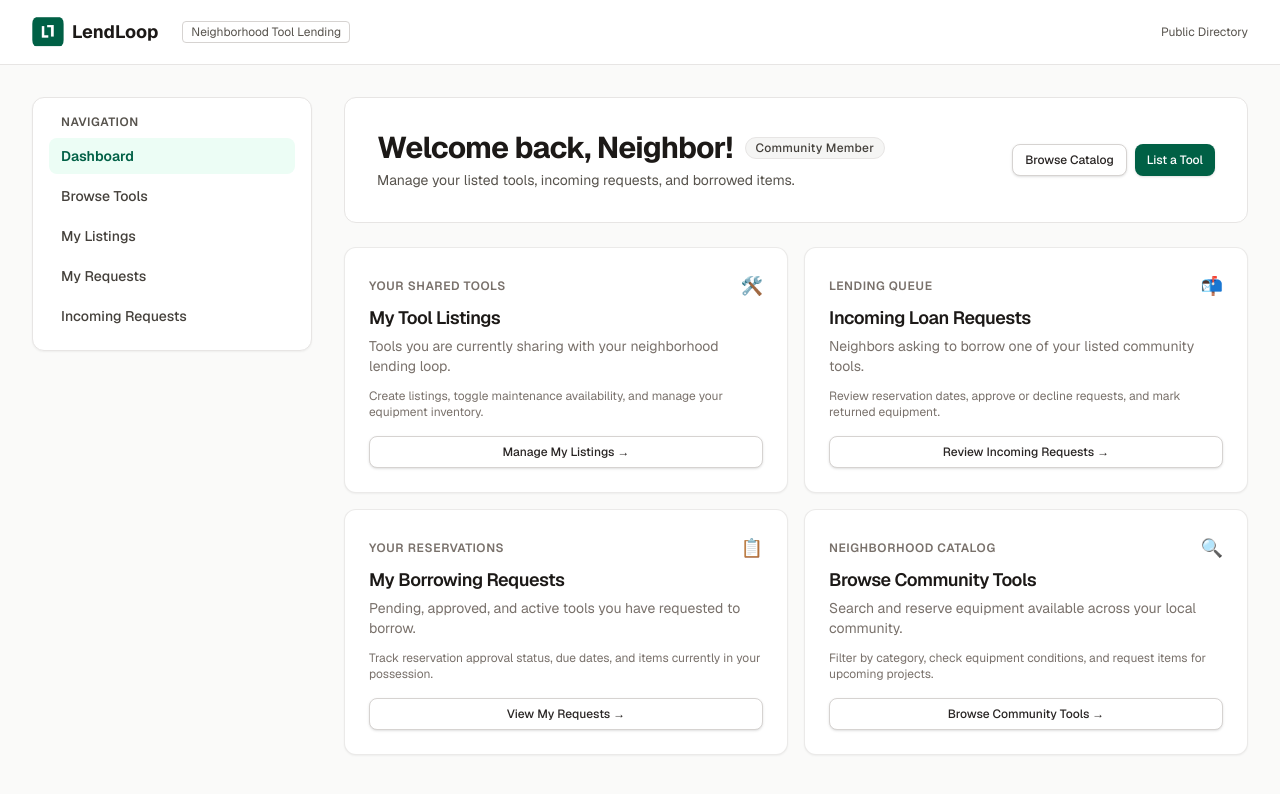
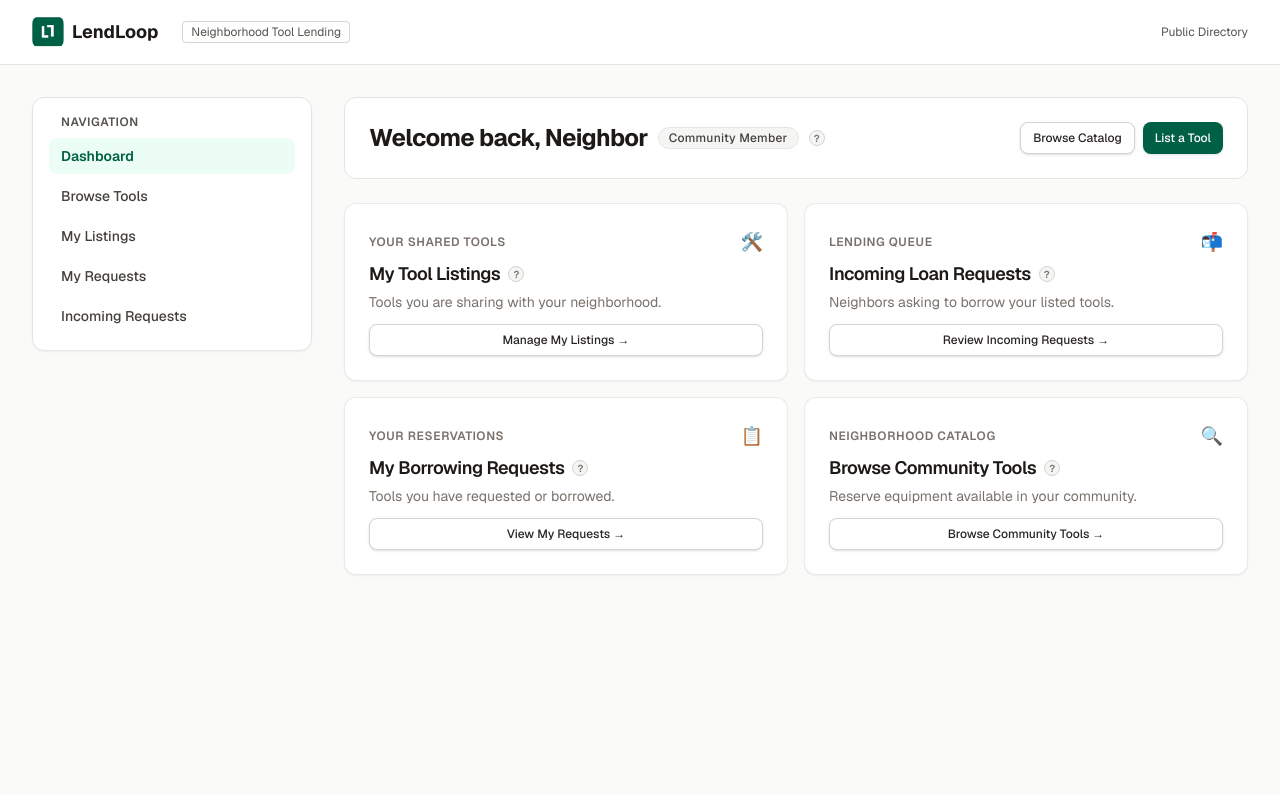
Before and after one commit to Raekwon-OG/LendLoop, a Next.js app: page /dashboard in a window 1280 px wide. Shown: the top 794 px of the page. Built offline with nearby package versions, Linux system fonts and the light colour scheme; no server answers.

Commit message:
feat(ui): streamline dashboard layout with hover info tooltips

```diff
--- a/src/app/(dashboard)/dashboard/admin/page.tsx
+++ b/src/app/(dashboard)/dashboard/admin/page.tsx
@@ -1,5 +1,6 @@
-import { Card, CardHeader, CardTitle, CardDescription } from "@/components/ui/Card";
+import { Card, CardHeader, CardTitle } from "@/components/ui/Card";
 import { Badge } from "@/components/ui/Badge";
+import { InfoTooltip } from "@/components/ui/InfoTooltip";
 import { requireAdminUser } from "@/lib/auth";
 import { AdminDashboardPanel } from "@/components/admin/AdminDashboardPanel";
 
@@ -11,13 +12,11 @@ export default async function AdminPage() {
       <Card className="border-amber-200 bg-amber-50/20">
         <CardHeader>
           <div className="flex items-center justify-between">
-            <div>
+            <div className="flex items-center gap-2">
               <CardTitle className="text-xl font-bold text-stone-900">
                 Community Administration Panel
               </CardTitle>
-              <CardDescription className="mt-1">
-                Manage community members, moderate equipment listings, and designate Trusted Lenders.
-              </CardDescription>
+              <InfoTooltip text="Manage community members, moderate equipment listings, and designate Trusted Lenders." />
             </div>
             <Badge variant="accent">Administrator Access</Badge>
           </div>
--- a/src/app/(dashboard)/dashboard/incoming/page.tsx
+++ b/src/app/(dashboard)/dashboard/incoming/page.tsx
@@ -8,6 +8,7 @@ import type { Id } from "@convex/_generated/dataModel";
 import { Card, CardHeader, CardTitle, CardDescription, CardContent } from "@/components/ui/Card";
 import { Button } from "@/components/ui/Button";
 import { Badge } from "@/components/ui/Badge";
+import { InfoTooltip } from "@/components/ui/InfoTooltip";
 import { formatTimeAgo } from "@/lib/date";
 
 type IncomingStatusFilter = "pending" | "All" | "approved" | "declined";
@@ -108,18 +109,14 @@ export default function IncomingRequestsPage() {
   return (
     <div className="space-y-8">
       {/* Page Header */}
-      <div>
-        <div className="flex items-center gap-3">
+      <div className="flex flex-wrap items-center gap-2.5">
         <h1 className="text-2xl font-bold tracking-tight text-stone-900 sm:text-3xl">
           Incoming Loan Requests
         </h1>
+        <InfoTooltip text="Review reservation requests from neighbors, approve or decline dates, and mark loaned equipment as returned." />
         {pendingCount > 0 && (
           <Badge variant="accent">{pendingCount} Pending</Badge>
         )}
-        </div>
-        <p className="mt-1 text-sm text-stone-600">
-          Review reservation requests from neighbors and manage equipment currently on loan.
-        </p>
       </div>
 
       {/* Action Notification Alert */}
--- a/src/app/(dashboard)/dashboard/listings/page.tsx
+++ b/src/app/(dashboard)/dashboard/listings/page.tsx
@@ -7,6 +7,7 @@ import type { Id } from "@convex/_generated/dataModel";
 import { Card, CardHeader, CardTitle, CardDescription, CardContent } from "@/components/ui/Card";
 import { Button } from "@/components/ui/Button";
 import { Badge } from "@/components/ui/Badge";
+import { InfoTooltip } from "@/components/ui/InfoTooltip";
 import { ToolListingModal } from "@/components/tools/ToolListingModal";
 import type { ToolCondition, ToolStatus } from "@/types";
 
@@ -86,21 +87,17 @@ export default function MyListingsPage() {
   return (
     <div className="space-y-6">
       {/* Header Banner */}
-      <div className="flex flex-col sm:flex-row sm:items-center sm:justify-between gap-4 bg-white rounded-xl border border-stone-200 p-6 sm:p-8">
-        <div>
-          <div className="flex items-center gap-3">
+      <div className="flex flex-col sm:flex-row sm:items-center sm:justify-between gap-4 bg-white rounded-xl border border-stone-200 p-6">
+        <div className="flex flex-wrap items-center gap-2.5">
           <h1 className="text-2xl font-bold tracking-tight text-stone-900">
             My Equipment Listings
           </h1>
+          <InfoTooltip text="Manage the tools and hardware you are sharing with your neighborhood. Create listings, edit details, or toggle maintenance mode." />
           {!isLoading && (
             <span className="text-xs font-semibold px-2.5 py-0.5 rounded-full bg-stone-100 text-stone-700">
               {myTools.length} {myTools.length === 1 ? "tool" : "tools"}
             </span>
           )}
-          </div>
-          <p className="mt-1 text-sm text-stone-600">
-            Manage the tools and hardware you are sharing with your neighborhood.
-          </p>
         </div>
         <div>
           <Button size="sm" onClick={handleOpenCreate}>
--- a/src/app/(dashboard)/dashboard/page.tsx
+++ b/src/app/(dashboard)/dashboard/page.tsx
@@ -3,6 +3,7 @@ import { getCurrentUser, getUserRole } from "@/lib/auth";
 import { Card, CardHeader, CardTitle, CardDescription, CardContent } from "@/components/ui/Card";
 import { Badge } from "@/components/ui/Badge";
 import { Button } from "@/components/ui/Button";
+import { InfoTooltip } from "@/components/ui/InfoTooltip";
 
 export default async function DashboardPage() {
   const user = await getCurrentUser();
@@ -13,20 +14,16 @@ export default async function DashboardPage() {
   return (
     <div className="space-y-6">
       {/* Welcome Hero */}
-      <div className="rounded-xl border border-stone-200 bg-white p-6 sm:p-8">
+      <div className="rounded-xl border border-stone-200 bg-white p-6">
         <div className="flex flex-col gap-4 sm:flex-row sm:items-center sm:justify-between">
-          <div>
-            <div className="flex items-center gap-3">
-              <h1 className="text-2xl font-bold tracking-tight text-stone-900 sm:text-3xl">
-                Welcome back, {greetingName}!
+          <div className="flex flex-wrap items-center gap-2.5">
+            <h1 className="text-2xl font-bold tracking-tight text-stone-900">
+              Welcome back, {greetingName}
             </h1>
             <Badge variant={role === "admin" ? "accent" : "neutral"}>
               {role === "admin" ? "Administrator" : "Community Member"}
             </Badge>
-            </div>
-            <p className="mt-1 text-sm text-stone-600">
-              Manage your listed tools, incoming requests, and borrowed items.
-            </p>
+            <InfoTooltip text="Manage your listed tools, incoming reservation requests, and borrowed items from one place." />
           </div>
           <div className="flex items-center gap-2">
             <Link href="/dashboard/tools">
@@ -45,21 +42,21 @@ export default async function DashboardPage() {
       <div className="grid grid-cols-1 gap-4 sm:grid-cols-2">
         <Card>
           <CardHeader>
-            <div className="flex items-center justify-between mb-1">
-              <span className="text-xs font-semibold uppercase tracking-wider text-stone-500">
+            <div className="mb-1 flex items-center justify-between">
+              <span className="text-xs font-semibold tracking-wider text-stone-500 uppercase">
                 Your Shared Tools
               </span>
               <span className="text-lg">🛠️</span>
             </div>
+            <div className="flex items-center gap-2">
               <CardTitle>My Tool Listings</CardTitle>
+              <InfoTooltip text="Create listings, toggle maintenance availability, and manage your equipment inventory." />
+            </div>
             <CardDescription>
-              Tools you are currently sharing with your neighborhood lending loop.
+              Tools you are sharing with your neighborhood.
             </CardDescription>
           </CardHeader>
           <CardContent>
-            <p className="text-xs text-stone-500 mb-4">
-              Create listings, toggle maintenance availability, and manage your equipment inventory.
-            </p>
             <Link href="/dashboard/listings">
               <Button variant="outline" size="sm" className="w-full">
                 Manage My Listings &rarr;
@@ -70,21 +67,21 @@ export default async function DashboardPage() {
 
         <Card>
           <CardHeader>
-            <div className="flex items-center justify-between mb-1">
-              <span className="text-xs font-semibold uppercase tracking-wider text-stone-500">
+            <div className="mb-1 flex items-center justify-between">
+              <span className="text-xs font-semibold tracking-wider text-stone-500 uppercase">
                 Lending Queue
               </span>
               <span className="text-lg">📬</span>
             </div>
+            <div className="flex items-center gap-2">
               <CardTitle>Incoming Loan Requests</CardTitle>
+              <InfoTooltip text="Review reservation dates, approve or decline requests, and mark returned equipment." />
+            </div>
             <CardDescription>
-              Neighbors asking to borrow one of your listed community tools.
+              Neighbors asking to borrow your listed tools.
             </CardDescription>
           </CardHeader>
           <CardContent>
-            <p className="text-xs text-stone-500 mb-4">
-              Review reservation dates, approve or decline requests, and mark returned equipment.
-            </p>
             <Link href="/dashboard/incoming">
               <Button variant="outline" size="sm" className="w-full">
                 Review Incoming Requests &rarr;
@@ -95,21 +92,21 @@ export default async function DashboardPage() {
 
         <Card>
           <CardHeader>
-            <div className="flex items-center justify-between mb-1">
-              <span className="text-xs font-semibold uppercase tracking-wider text-stone-500">
+            <div className="mb-1 flex items-center justify-between">
+              <span className="text-xs font-semibold tracking-wider text-stone-500 uppercase">
                 Your Reservations
               </span>
               <span className="text-lg">📋</span>
             </div>
+            <div className="flex items-center gap-2">
               <CardTitle>My Borrowing Requests</CardTitle>
+              <InfoTooltip text="Track reservation approval status, due dates, and items currently in your possession." />
+            </div>
             <CardDescription>
-              Pending, approved, and active tools you have requested to borrow.
+              Tools you have requested or borrowed.
             </CardDescription>
           </CardHeader>
           <CardContent>
-            <p className="text-xs text-stone-500 mb-4">
-              Track reservation approval status, due dates, and items currently in your possession.
-            </p>
             <Link href="/dashboard/requests">
               <Button variant="outline" size="sm" className="w-full">
                 View My Requests &rarr;
@@ -120,21 +117,21 @@ export default async function DashboardPage() {
 
         <Card>
           <CardHeader>
-            <div className="flex items-center justify-between mb-1">
-              <span className="text-xs font-semibold uppercase tracking-wider text-stone-500">
+            <div className="mb-1 flex items-center justify-between">
+              <span className="text-xs font-semibold tracking-wider text-stone-500 uppercase">
                 Neighborhood Catalog
               </span>
               <span className="text-lg">🔍</span>
             </div>
+            <div className="flex items-center gap-2">
               <CardTitle>Browse Community Tools</CardTitle>
+              <InfoTooltip text="Filter by category, check equipment conditions, and request items for upcoming projects." />
+            </div>
             <CardDescription>
-              Search and reserve equipment available across your local community.
+              Reserve equipment available in your community.
             </CardDescription>
           </CardHeader>
           <CardContent>
-            <p className="text-xs text-stone-500 mb-4">
-              Filter by category, check equipment conditions, and request items for upcoming projects.
-            </p>
             <Link href="/dashboard/tools">
               <Button variant="outline" size="sm" className="w-full">
                 Browse Community Tools &rarr;
@@ -149,25 +146,23 @@ export default async function DashboardPage() {
           <CardHeader>
             <div className="flex items-center justify-between">
               <div>
+                <div className="flex items-center gap-2">
                   <CardTitle className="text-amber-900">Admin Control Panel</CardTitle>
+                  <InfoTooltip text="Full administrative oversight to view all active community loans, designate trusted lenders, and moderate listings." />
+                </div>
                 <CardDescription className="text-amber-700">
-                  Platform moderation, global loan audits, and trusted lender designation.
+                  Moderation, loan audits, and trusted lender badges.
                 </CardDescription>
               </div>
               <Badge variant="accent">Admin Only</Badge>
             </div>
           </CardHeader>
           <CardContent>
-            <p className="text-xs text-amber-800 mb-3">
-              Full administrative oversight to view all active community loans, designate trusted lenders, and moderate listings.
-            </p>
-            <div>
             <Link href="/dashboard/admin">
               <Button variant="outline" size="sm" className="bg-white">
                 Open Admin Panel &rarr;
               </Button>
             </Link>
-            </div>
           </CardContent>
         </Card>
       )}
--- a/src/app/(dashboard)/dashboard/requests/page.tsx
+++ b/src/app/(dashboard)/dashboard/requests/page.tsx
@@ -8,6 +8,7 @@ import type { Id } from "@convex/_generated/dataModel";
 import { Card, CardHeader, CardTitle, CardDescription, CardContent } from "@/components/ui/Card";
 import { Button } from "@/components/ui/Button";
 import { Badge } from "@/components/ui/Badge";
+import { InfoTooltip } from "@/components/ui/InfoTooltip";
 import { formatTimeAgo } from "@/lib/date";
 
 type RequestStatusFilter = "All" | "pending" | "approved" | "declined" | "cancelled";
@@ -48,13 +49,11 @@ export default function MyRequestsPage() {
     <div className="space-y-8">
       {/* Page Header */}
       <div className="flex flex-col gap-4 sm:flex-row sm:items-center sm:justify-between">
-        <div>
+        <div className="flex flex-wrap items-center gap-2.5">
           <h1 className="text-2xl font-bold tracking-tight text-stone-900 sm:text-3xl">
             My Borrowing Requests
           </h1>
-          <p className="mt-1 text-sm text-stone-600">
-            Track tools you have reserved, pending approvals, and active loans in your possession.
-          </p>
+          <InfoTooltip text="Track tools you have reserved, pending approvals, and active loans currently in your possession." />
         </div>
         <div>
           <Link href="/dashboard/tools">
--- a/src/app/(dashboard)/dashboard/tools/page.tsx
+++ b/src/app/(dashboard)/dashboard/tools/page.tsx
@@ -6,6 +6,7 @@ import { api } from "@convex/_generated/api";
 import { Card, CardHeader, CardTitle, CardDescription, CardContent } from "@/components/ui/Card";
 import { Button } from "@/components/ui/Button";
 import { Badge } from "@/components/ui/Badge";
+import { InfoTooltip } from "@/components/ui/InfoTooltip";
 import { BorrowRequestModal } from "@/components/requests/BorrowRequestModal";
 import { TOOL_CATEGORIES } from "@/types";
 
@@ -53,13 +54,11 @@ export default function BrowseToolsDashboardPage() {
   return (
     <div className="space-y-6">
       {/* Page Header */}
-      <div>
+      <div className="flex flex-wrap items-center gap-2.5">
         <h1 className="text-2xl font-bold tracking-tight text-stone-900 sm:text-3xl">
           Browse Community Tools
         </h1>
-        <p className="mt-1 text-sm text-stone-600">
-          Borrow equipment shared by trusted neighbors in your community lending loop.
-        </p>
+        <InfoTooltip text="Search and reserve equipment shared by trusted neighbors in your community lending loop." />
       </div>
 
       {successBanner && (
--- a/src/components/admin/AdminDashboardPanel.tsx
+++ b/src/components/admin/AdminDashboardPanel.tsx
@@ -4,9 +4,10 @@ import React, { useState } from "react";
 import { useQuery, useMutation } from "convex/react";
 import { api } from "@convex/_generated/api";
 import type { Id } from "@convex/_generated/dataModel";
-import { Card, CardHeader, CardTitle, CardDescription, CardContent } from "@/components/ui/Card";
+import { Card, CardHeader, CardTitle, CardContent } from "@/components/ui/Card";
 import { Button } from "@/components/ui/Button";
 import { Badge } from "@/components/ui/Badge";
+import { InfoTooltip } from "@/components/ui/InfoTooltip";
 import { formatTimeAgo } from "@/lib/date";
 
 type AdminTab = "members" | "listings" | "loans";
@@ -241,10 +242,10 @@ export function AdminDashboardPanel() {
       {activeTab === "members" && (
         <Card>
           <CardHeader>
-            <CardTitle>Community Members Management</CardTitle>
-            <CardDescription>
-              Grant or revoke Trusted Lender status and manage administrative privileges.
-            </CardDescription>
+            <div className="flex items-center gap-2">
+              <CardTitle>Community Members Management</CardTitle>
+              <InfoTooltip text="Grant or revoke Trusted Lender status and manage administrative privileges." />
+            </div>
           </CardHeader>
           <CardContent>
             {users === undefined ? (
@@ -318,10 +319,10 @@ export function AdminDashboardPanel() {
       {activeTab === "listings" && (
         <Card>
           <CardHeader>
-            <CardTitle>Community Listings Moderation</CardTitle>
-            <CardDescription>
-              Review all community equipment. Administrators can remove inappropriate or abandoned listings.
-            </CardDescription>
+            <div className="flex items-center gap-2">
+              <CardTitle>Community Listings Moderation</CardTitle>
+              <InfoTooltip text="Review all community equipment. Administrators can remove inappropriate or abandoned listings." />
+            </div>
           </CardHeader>
           <CardContent>
             {tools === undefined ? (
@@ -399,11 +400,9 @@ export function AdminDashboardPanel() {
         <Card>
           <CardHeader>
             <div className="flex flex-col sm:flex-row sm:items-center sm:justify-between gap-3">
-              <div>
+              <div className="flex items-center gap-2">
                 <CardTitle>Global Loans Oversight</CardTitle>
-                <CardDescription>
-                  Monitor all active, overdue, and returned borrowing transactions.
-                </CardDescription>
+                <InfoTooltip text="Monitor all active, overdue, and returned borrowing transactions across the community." />
               </div>
 
               {/* Status Filter Pills */}
--- /dev/null
+++ b/src/components/ui/InfoTooltip.tsx
@@ -0,0 +1,30 @@
+import React from "react";
+
+interface InfoTooltipProps {
+  text: string;
+  className?: string;
+}
+
+/**
+ * Minimal hover/focus info icon that reveals explanatory helper text in a floating tooltip.
+ */
+export function InfoTooltip({ text, className = "" }: InfoTooltipProps) {
+  return (
+    <span className={`group relative inline-flex items-center align-middle ${className}`}>
+      <button
+        type="button"
+        aria-label={text}
+        className="inline-flex h-4 w-4 cursor-help items-center justify-center rounded-full border border-stone-300 bg-stone-100 text-[10px] font-semibold text-stone-500 transition-colors hover:border-emerald-700 hover:bg-emerald-50 hover:text-emerald-800 focus:outline-none focus:ring-2 focus:ring-emerald-700/30"
+      >
+        ?
+      </button>
+      <span
+        role="tooltip"
+        className="pointer-events-none invisible absolute bottom-full left-1/2 z-50 mb-2 w-60 -translate-x-1/2 rounded-lg bg-stone-900 px-3 py-2 text-left text-xs font-normal leading-relaxed text-stone-100 opacity-0 shadow-lg transition-all duration-150 group-hover:visible group-hover:opacity-100 group-focus-within:visible group-focus-within:opacity-100"
+      >
+        {text}
+        <span className="absolute top-full left-1/2 -mt-1 -translate-x-1/2 border-4 border-transparent border-t-stone-900" />
+      </span>
+    </span>
+  );
+}
```
Lines whose indentation alone changed are shown as unchanged.
